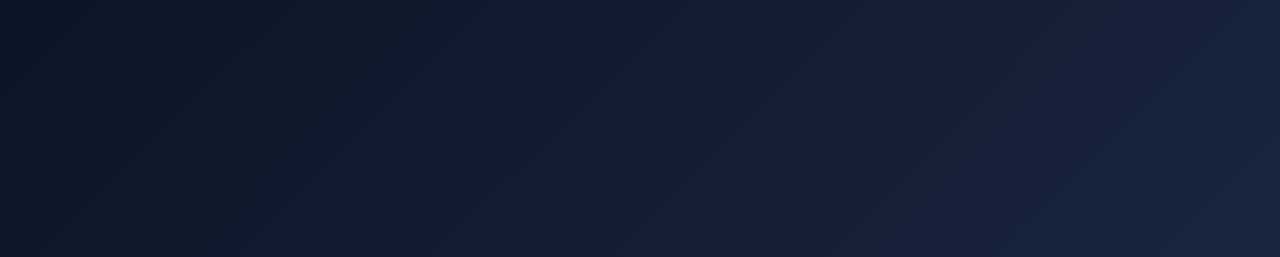
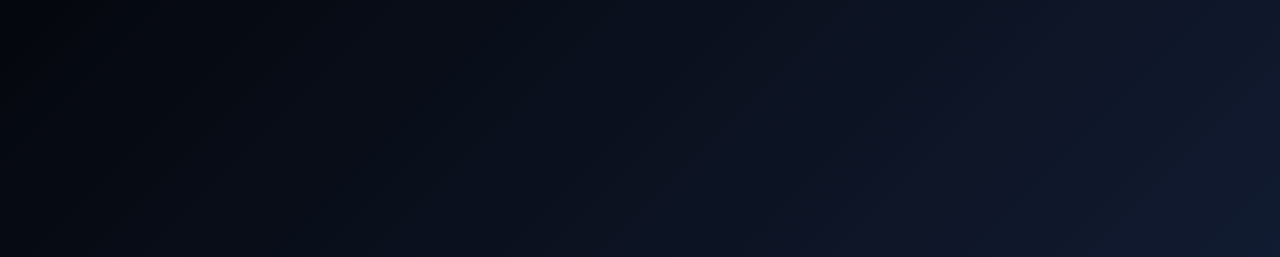
Before and after one commit to stqchv/Code-nFly-website, a plain HTML site: page index.html in a window 1280 px wide. Shown: the top 257 px of the page. Drawn offline with Linux system fonts and the light colour scheme.

Commit message:
poprawiona nazwa

```diff
--- a/style.css
+++ b/style.css
@@ -1,12 +1,12 @@
 body {
   margin: 0;
   height: 100vh;
-  background: linear-gradient(135deg, #0b1526 0%, #1e2a47 99%, #12203a 100%);
+  background: linear-gradient(135deg, #04070d 0%, #16223d 99%, #0c1526 100%);
   display: flex;
   justify-content: center;
   align-items: center;
   font-family: 'Segoe UI', Tahoma, Geneva, Verdana, sans-serif;
-  color: #a3c4f3;
+  color: #b7d2f8;
   overflow: hidden;
 }
 
```
